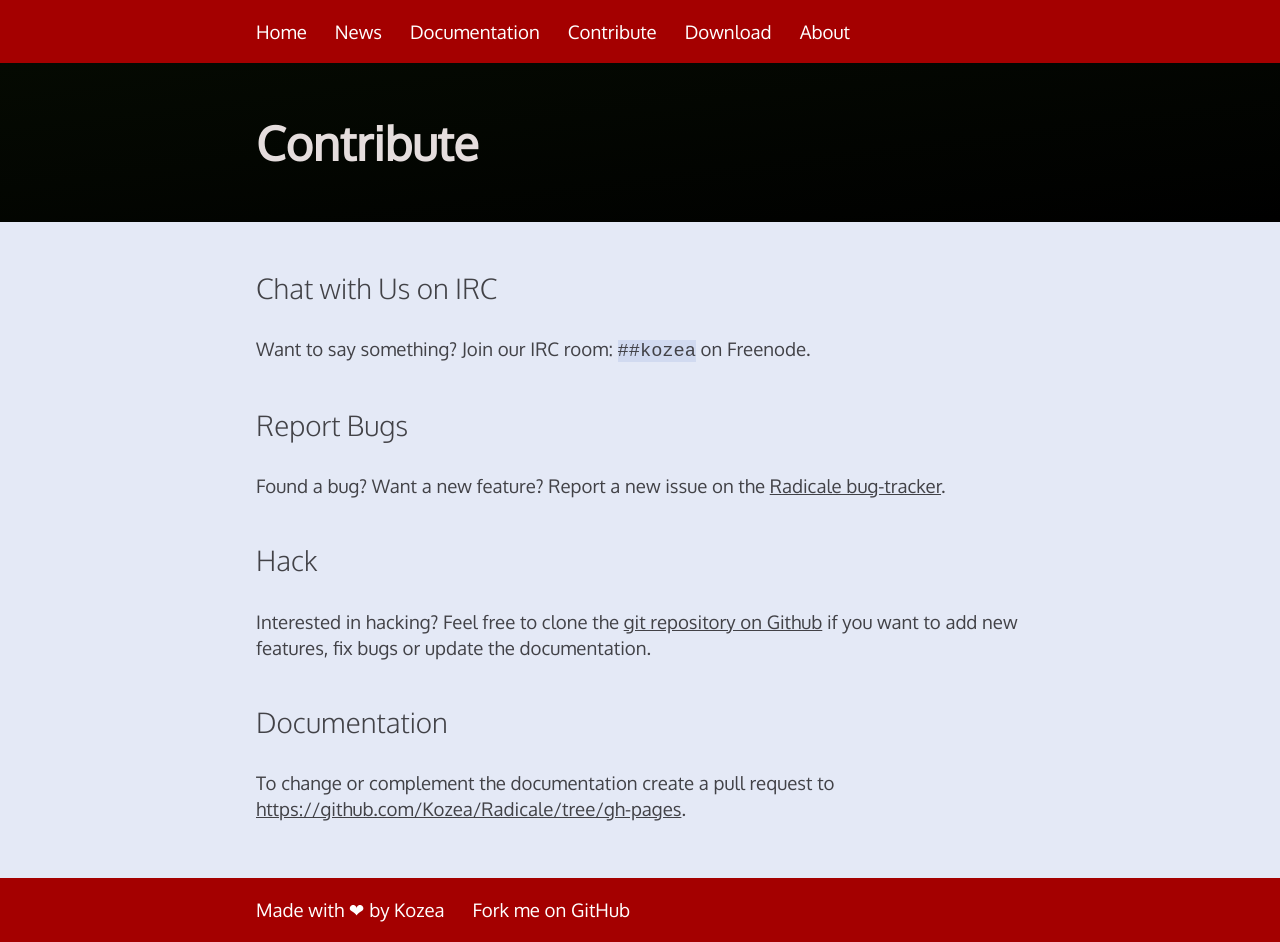
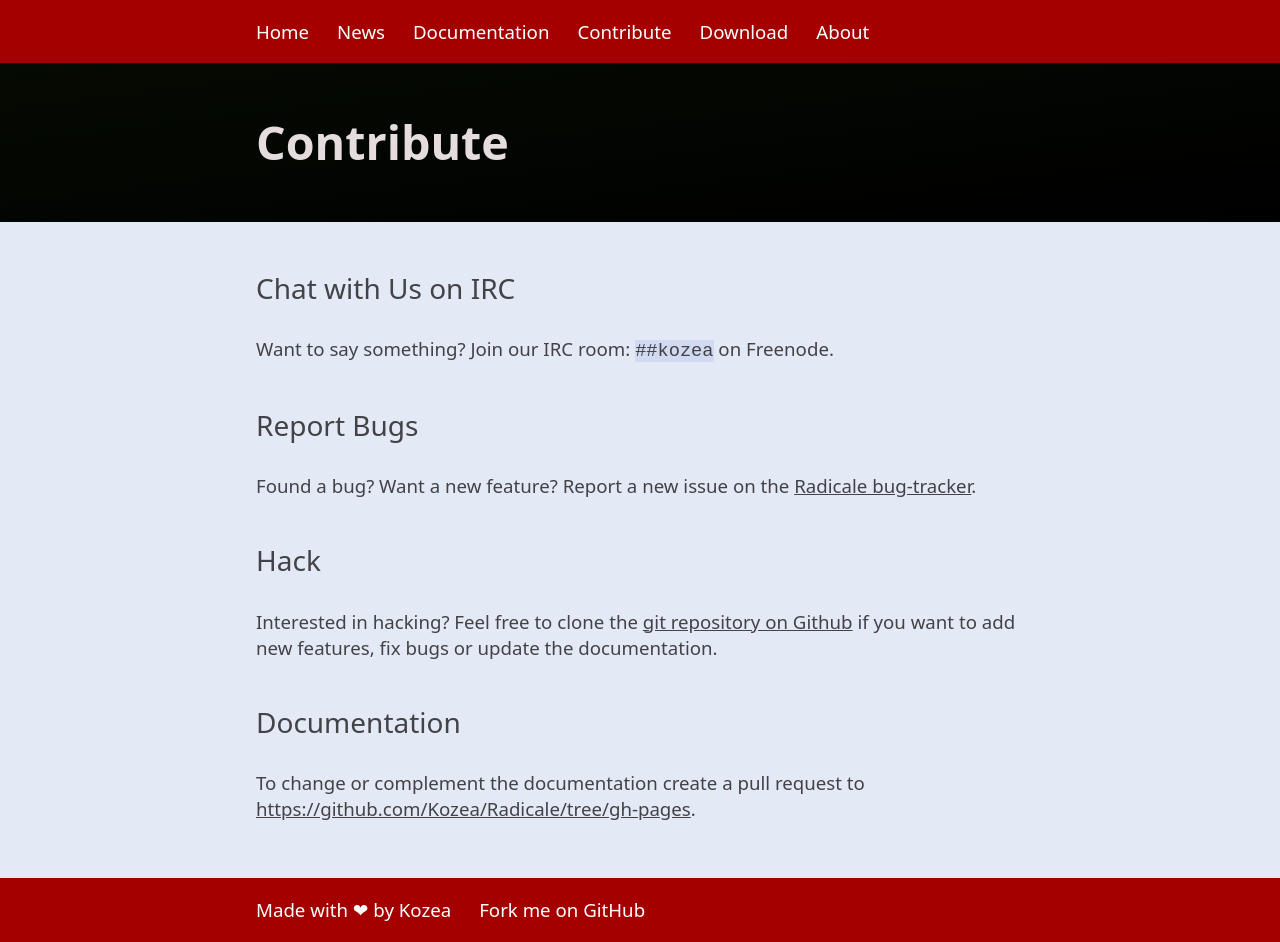
Before and after one commit to Kozea/Radicale, a Jekyll site: the page built from contribute.md, in a window 1280 px wide. Built offline with Jekyll 4.4.1, drawn with Linux system fonts in a browser that asks for light colours.

Commit message:
Remove external font
When loading the website for the first time 3 of 7 request and 32 KB of 42 KB are just for the font.

```diff
--- a/css/main.sass
+++ b/css/main.sass
@@ -3,7 +3,6 @@
 ---
 
 @charset "utf-8"
-@import url(https:\/\/fonts.googleapis.com/css?family=Oxygen:400,300)
 @import url(monokai.css)
 
 body
@@ -11,7 +10,7 @@
   color: #424247
   display: flex
   flex-direction: column
-  font-family: Oxygen, sans
+  font-family: sans
   font-size: 14pt
   line-height: 1.4
   margin: 0
```
